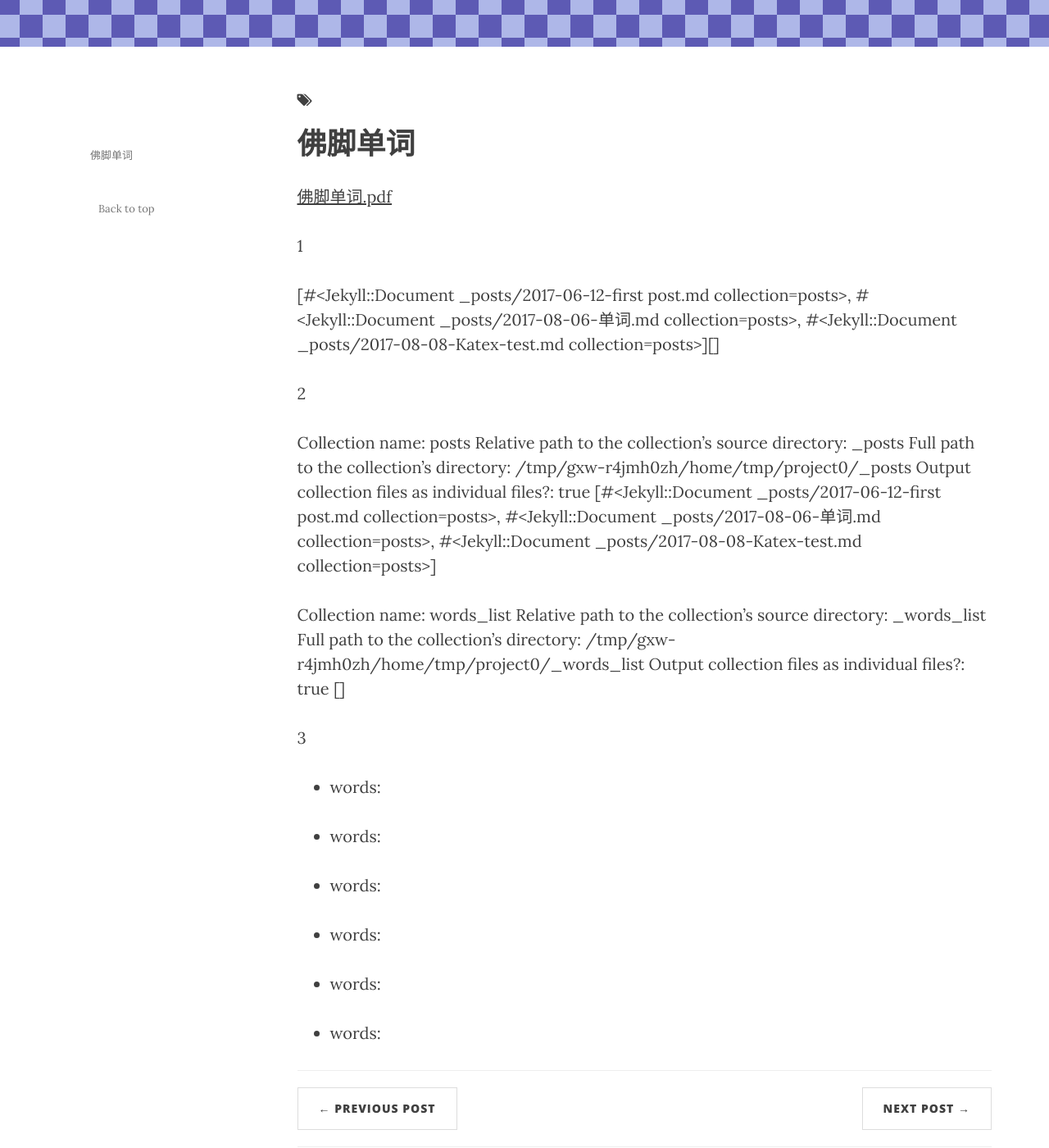
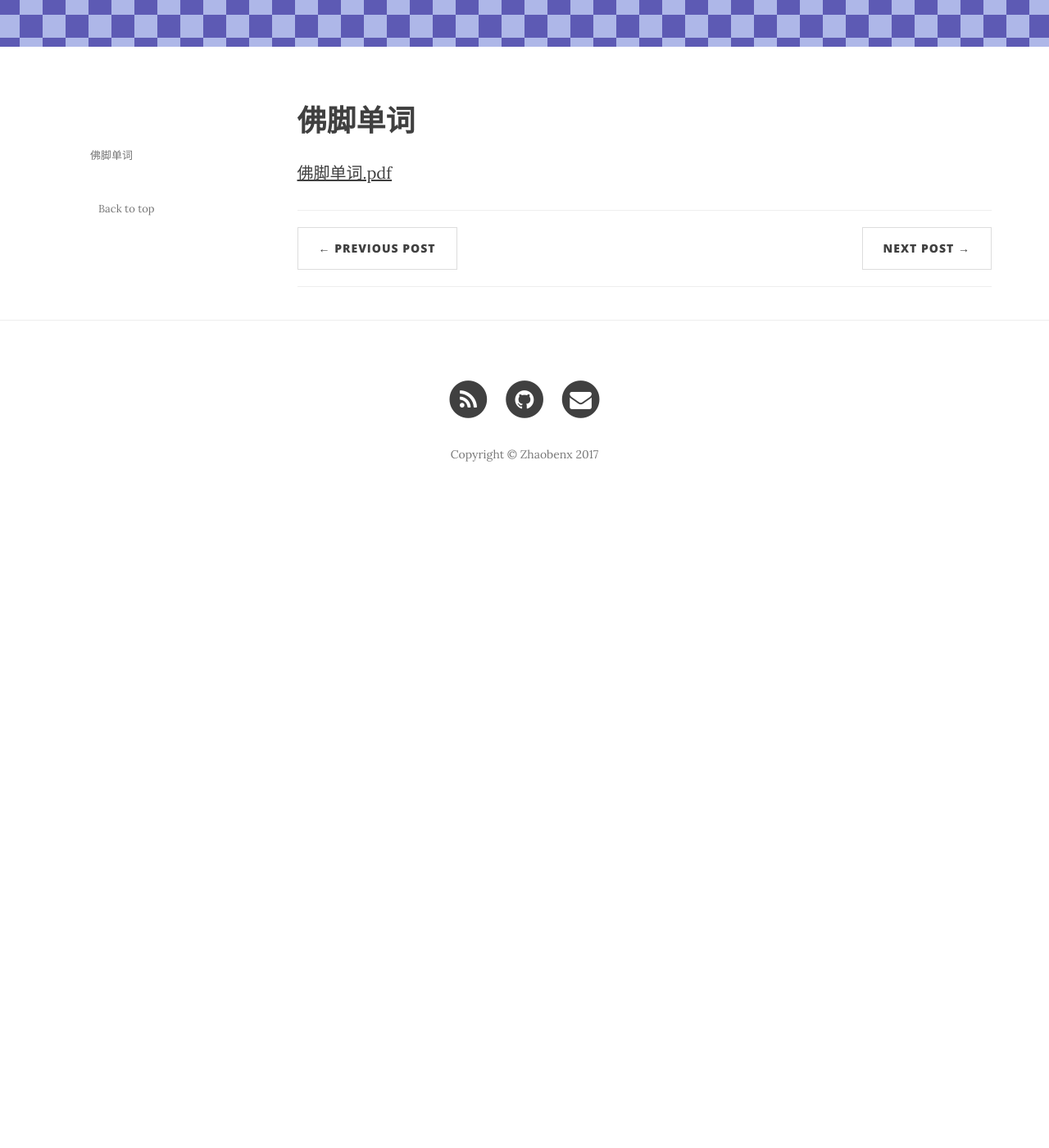
Before and after one commit to zhaobenx/zhaobenx.github.io, a Jekyll site: the page built from _posts/2017-08-06-单词.md, in a window 1280 px wide and 1400 px high, scrolled down 356 px. Shown: the whole window at 82% size. Built offline with Jekyll 4.4.1, drawn with Linux system fonts in a browser that asks for light colours; nearby versions of some CDN libraries; comment, search, counter and statistics services are not loaded; after the commit the page ends 986 px from its top, so only the background shows below that.

Commit message:
Update post tags

```diff
--- a/_layouts/post.html
+++ b/_layouts/post.html
@@ -32,7 +32,7 @@
                 </nav>
             </div>
             <div class="col-md-9" role="main">
-                {% if page.tags %}
+                {% if page.tags == blank %}
                 <small> <i class="fa fa-tags"></i>
                 {% for tag in page.tags %}
                 <a class="btn btn-default btn-sm"  href="{{ site.url }}/tags#{{ tag }}-ref" role="button">{{ tag }}</a>
--- a/_posts/2017-08-06-单词.md
+++ b/_posts/2017-08-06-单词.md
@@ -7,39 +7,3 @@
 # 佛脚单词
 
 [佛脚单词.pdf](/attachment/佛脚单词.pdf)
-
-{{ site.collections.words_list }}
-
-1
-
-{{ site.collections }}
-
-2
-
-
-{% for collection in site.collections%}
- Collection name: {{collection.label}}
- Relative path to the collection's source directory: {{collection.relative_directory }}
- Full path to the collection's directory: {{collection.directory}}
- Output collection files as individual files?: {{collection.output}}
- {{ collection }}
- {% for doc in collection%}
-  {{doc.title}}
-  {{doc.path }}
- {% endfor %}
-{% endfor %}
-
-3
-
-{% for words in site.words_list %}
-
-* words: [{{ words.title }}]({{ words.path }})
-
-{% endfor %}
-
-{% assign words_file = site.static_files | where: "words", true %}
-{% for words in words_file %}
-
-* words: [{{ words.title }}]({{ words.path }})
-
-{% endfor %}
```
